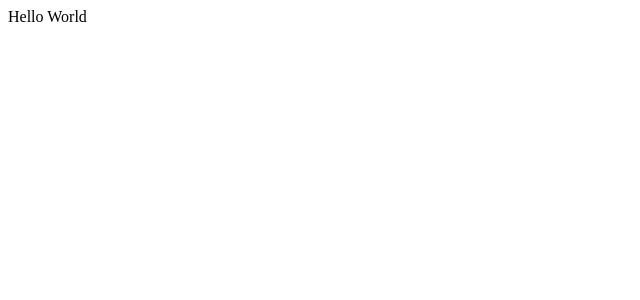
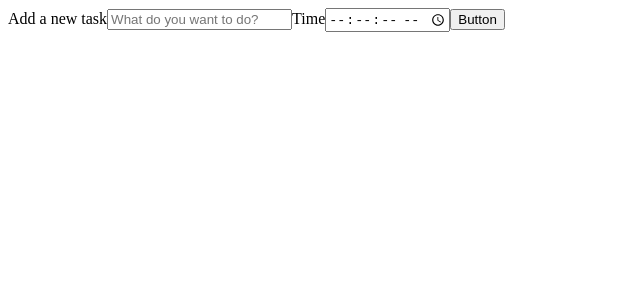
Before and after one commit to FlaviaBulad/timer-to-do, a React (Create React App) app: page / in a window 1280 px wide. Shown: the top 300 px of the page, without its empty margins (0-640 px from the left). Built offline with nearby package versions, Linux system fonts and the light colour scheme.

Commit message:
feat: :sparkles: add form component

```diff
--- a/src/App.tsx
+++ b/src/App.tsx
@@ -1,5 +1,7 @@
+import { Form } from "./components/Form";
+
 function App() {
-  return <div className="App">Hello World</div>;
+  return <Form />;
 }
 
 export default App;
--- a/src/components/Button/Button.tsx
+++ b/src/components/Button/Button.tsx
@@ -1,9 +1,7 @@
 import React from "react";
 
-class Button extends React.Component {
+export class Button extends React.Component {
   render() {
     return <button>Button</button>;
   }
 }
-
-export default Button;
--- /dev/null
+++ b/src/components/Form/Form.tsx
@@ -0,0 +1,31 @@
+import React from "react";
+import { Button } from "../Button";
+
+export class Form extends React.Component {
+  render() {
+    return (
+      <form>
+        <label htmlFor="task">Add a new task</label>
+        <input
+          type="text"
+          name="task"
+          id="task"
+          placeholder="What do you want to do?"
+          required
+        />
+        <label htmlFor="time">Time</label>
+        <input
+          type="time"
+          step="1"
+          name="time"
+          id="time"
+          min="00:00:00"
+          max="23:59:59"
+          placeholder="What do you want to do?"
+          required
+        />
+        <Button />
+      </form>
+    );
+  }
+}
--- /dev/null
+++ b/src/components/Form/index.ts
@@ -0,0 +1 @@
+export * from "./Form";
```
